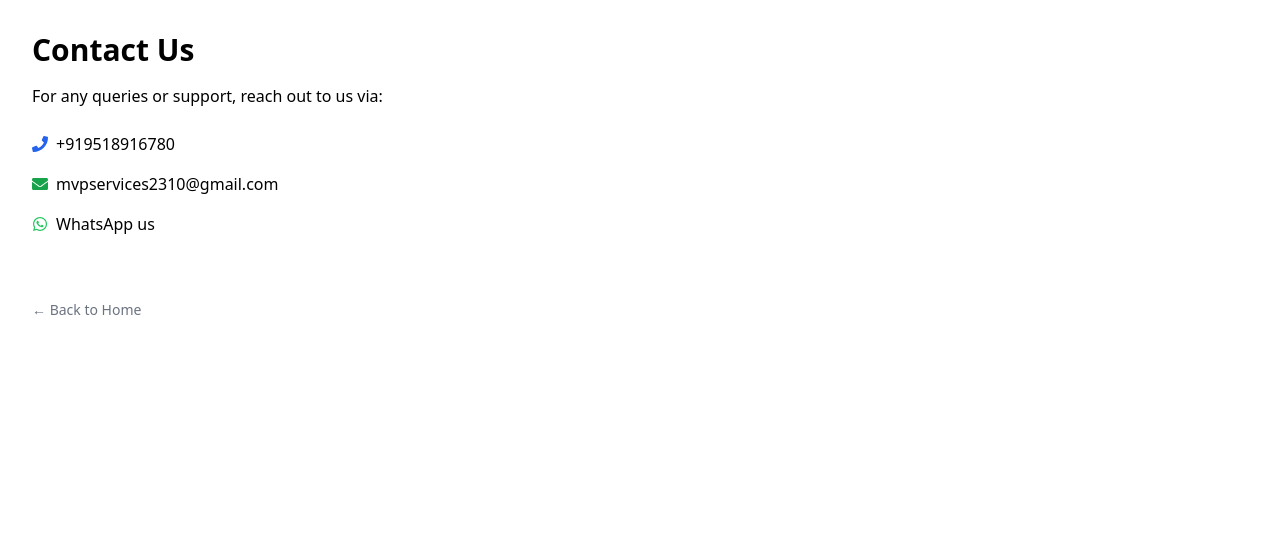
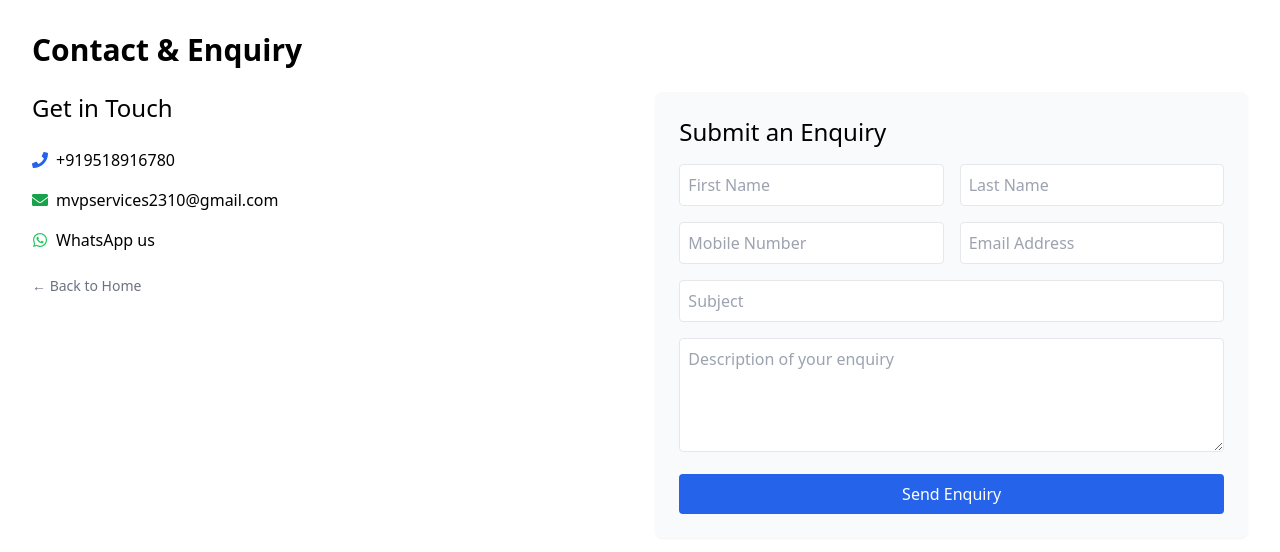
Before and after one commit to vinayak3788/mvps-printing-baseline, a React (Vite) app: page /contact-us in a window 1280 px wide. Shown: the top 552 px of the page. Built offline with nearby package versions, Linux system fonts and the light colour scheme; no server answers.

Commit message:
Update in the contactUs page

```diff
--- a/src/backend/index.js
+++ b/src/backend/index.js
@@ -1,8 +1,11 @@
+
 import dotenv from "dotenv";
 import express from "express";
 import cors from "cors";
 import path from "path";
 import { fileURLToPath } from "url";
+
+import enquiryRoutes from './routes/enquiryRoutes.js';
 
 import stationeryRoutes from "./routes/stationeryRoutes.js";
 import userRoutes from "./routes/userRoutes.js";
@@ -33,6 +36,9 @@ app.use((req, res, next) => {
   );
   next();
 });
+// enquiry route form
+
+app.use('/api', enquiryRoutes);
 
 // 3️⃣ Content Security Policy (CSP) header
 app.use((req, res, next) => {
--- /dev/null
+++ b/src/backend/routes/enquiryRoutes.js
@@ -0,0 +1,44 @@
+// src/backend/routes/enquiryRoutes.js
+import express from "express";
+import { transporter } from "../mailer.js"; // adjust import to match your mailer export
+
+const router = express.Router();
+
+router.post("/send-enquiry", async (req, res) => {
+  const { firstName, lastName, mobile, email, subject, description } = req.body;
+  if (
+    !firstName ||
+    !lastName ||
+    !mobile ||
+    !email ||
+    !subject ||
+    !description
+  ) {
+    return res.status(400).json({ error: "All fields are required." });
+  }
+
+  // build the mail options
+  const mailOptions = {
+    from: `"MVPS Printing Enquiries" <${process.env.SMTP_FROM}>`,
+    to: "mvpservices2310@gmail.com",
+    cc: email,
+    subject: `New Enquiry: ${subject}`,
+    html: `
+      <p><strong>Name:</strong> ${firstName} ${lastName}</p>
+      <p><strong>Mobile:</strong> ${mobile}</p>
+      <p><strong>Email:</strong> ${email}</p>
+      <p><strong>Subject:</strong> ${subject}</p>
+      <p><strong>Description:</strong><br/>${description.replace(/\n/g, "<br/>")}</p>
+    `,
+  };
+
+  try {
+    await transporter.sendMail(mailOptions);
+    return res.json({ success: true });
+  } catch (err) {
+    console.error("Enquiry email error:", err);
+    return res.status(500).json({ error: "Failed to send enquiry." });
+  }
+});
+
+export default router;
--- a/src/pages/ContactUs.jsx
+++ b/src/pages/ContactUs.jsx
@@ -1,17 +1,61 @@
 // src/pages/ContactUs.jsx
-import React from "react";
+import React, { useState } from "react";
 import { Link } from "react-router-dom";
 import { FaPhone, FaEnvelope, FaWhatsapp } from "react-icons/fa";
+import axios from "axios";
+import toast from "react-hot-toast";
 
 export default function ContactUs() {
   const phone = "+919518916780";
   const whatsappLink = `https://wa.me/919518916780`;
 
+  const [form, setForm] = useState({
+    firstName: "",
+    lastName: "",
+    mobile: "",
+    email: "",
+    subject: "",
+    description: "",
+  });
+  const [submitting, setSubmitting] = useState(false);
+
+  const handleChange = (e) => {
+    setForm({ ...form, [e.target.name]: e.target.value });
+  };
+
+  const handleSubmit = async (e) => {
+    e.preventDefault();
+    setSubmitting(true);
+    try {
+      await axios.post("/api/send-enquiry", form);
+      toast.success("Enquiry sent! We’ll be in touch shortly.");
+      setForm({
+        firstName: "",
+        lastName: "",
+        mobile: "",
+        email: "",
+        subject: "",
+        description: "",
+      });
+    } catch (err) {
+      toast.error(
+        err.response?.data?.error ||
+          "Failed to send enquiry. Please try again.",
+      );
+    } finally {
+      setSubmitting(false);
+    }
+  };
+
   return (
     <main className="min-h-screen p-8 bg-white">
-      <h1 className="text-3xl font-semibold mb-4">Contact Us</h1>
-      <p className="mb-6">For any queries or support, reach out to us via:</p>
-      <ul className="space-y-4 mb-8">
+      <div className="max-w-7xl mx-auto">
+        <h1 className="text-3xl font-semibold mb-6">Contact & Enquiry</h1>
+        <div className="flex flex-col lg:flex-row gap-8">
+          {/* Contact Info */}
+          <section className="lg:w-1/2 space-y-6">
+            <h2 className="text-2xl font-medium">Get in Touch</h2>
+            <ul className="space-y-4">
               <li className="flex items-center">
                 <FaPhone className="mr-2 text-blue-600" />
                 <a href={`tel:${phone}`} className="hover:underline">
@@ -41,10 +85,89 @@ export default function ContactUs() {
             </ul>
             <Link
               to="/"
-        className="inline-block mt-8 text-sm text-gray-500 hover:underline"
+              className="inline-block mt-4 text-sm text-gray-500 hover:underline"
             >
               ← Back to Home
             </Link>
+          </section>
+
+          {/* Enquiry Form */}
+          <section className="lg:w-1/2 bg-gray-50 p-6 rounded-lg shadow-sm">
+            <h2 className="text-2xl font-medium mb-4">Submit an Enquiry</h2>
+            <form onSubmit={handleSubmit} className="space-y-4">
+              <div className="flex gap-4">
+                <input
+                  type="text"
+                  name="firstName"
+                  value={form.firstName}
+                  onChange={handleChange}
+                  placeholder="First Name"
+                  required
+                  className="flex-1 p-2 border rounded"
+                />
+                <input
+                  type="text"
+                  name="lastName"
+                  value={form.lastName}
+                  onChange={handleChange}
+                  placeholder="Last Name"
+                  required
+                  className="flex-1 p-2 border rounded"
+                />
+              </div>
+              <div className="flex gap-4">
+                <input
+                  type="tel"
+                  name="mobile"
+                  value={form.mobile}
+                  onChange={handleChange}
+                  placeholder="Mobile Number"
+                  required
+                  className="flex-1 p-2 border rounded"
+                />
+                <input
+                  type="email"
+                  name="email"
+                  value={form.email}
+                  onChange={handleChange}
+                  placeholder="Email Address"
+                  required
+                  className="flex-1 p-2 border rounded"
+                />
+              </div>
+              <input
+                type="text"
+                name="subject"
+                value={form.subject}
+                onChange={handleChange}
+                placeholder="Subject"
+                required
+                className="w-full p-2 border rounded"
+              />
+              <textarea
+                name="description"
+                value={form.description}
+                onChange={handleChange}
+                placeholder="Description of your enquiry"
+                rows={4}
+                required
+                className="w-full p-2 border rounded"
+              />
+              <button
+                type="submit"
+                disabled={submitting}
+                className={`w-full py-2 rounded transition ${
+                  submitting
+                    ? "bg-gray-400 text-gray-200"
+                    : "bg-blue-600 text-white hover:bg-blue-700"
+                }`}
+              >
+                {submitting ? "Sending..." : "Send Enquiry"}
+              </button>
+            </form>
+          </section>
+        </div>
+      </div>
     </main>
   );
 }
```
Lines whose indentation alone changed are shown as unchanged.
